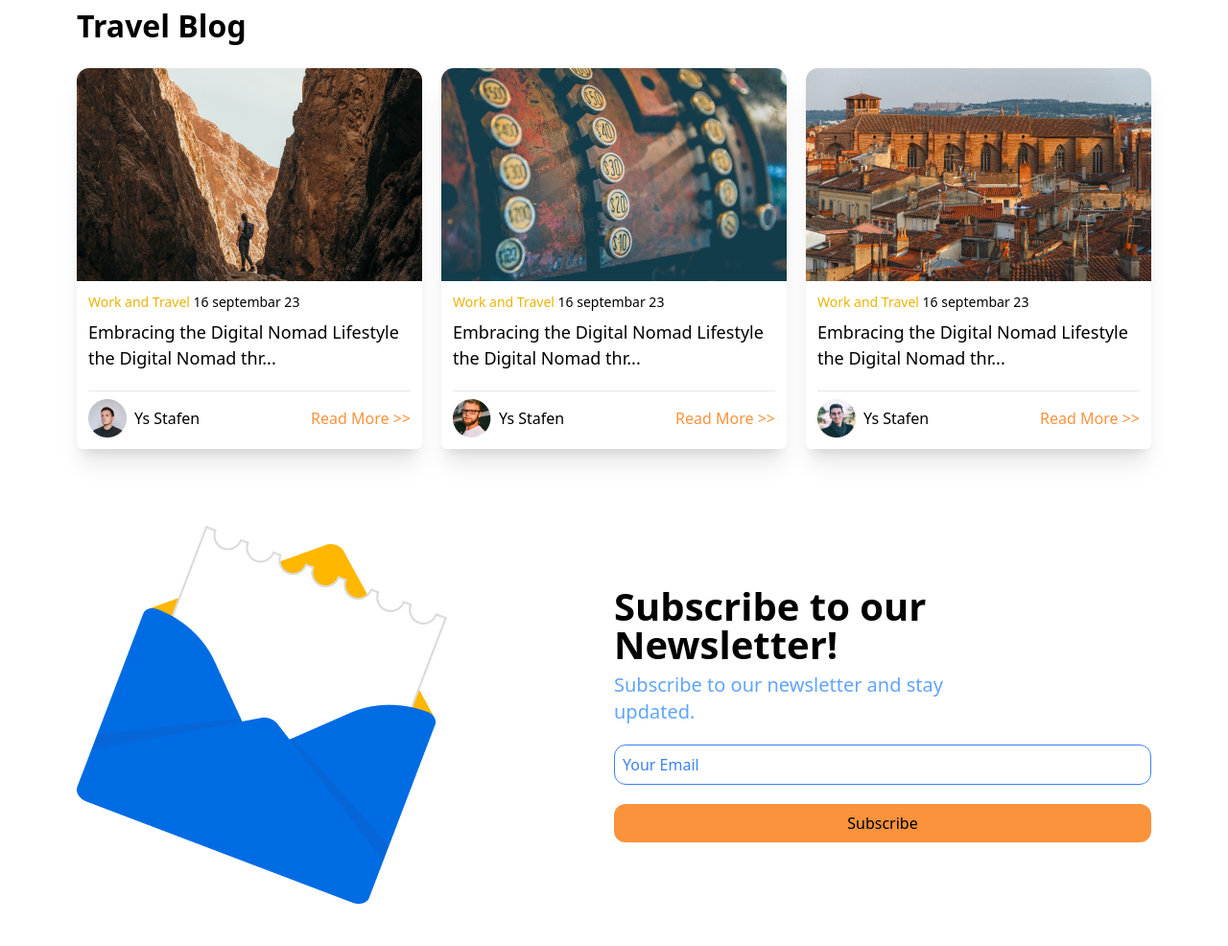
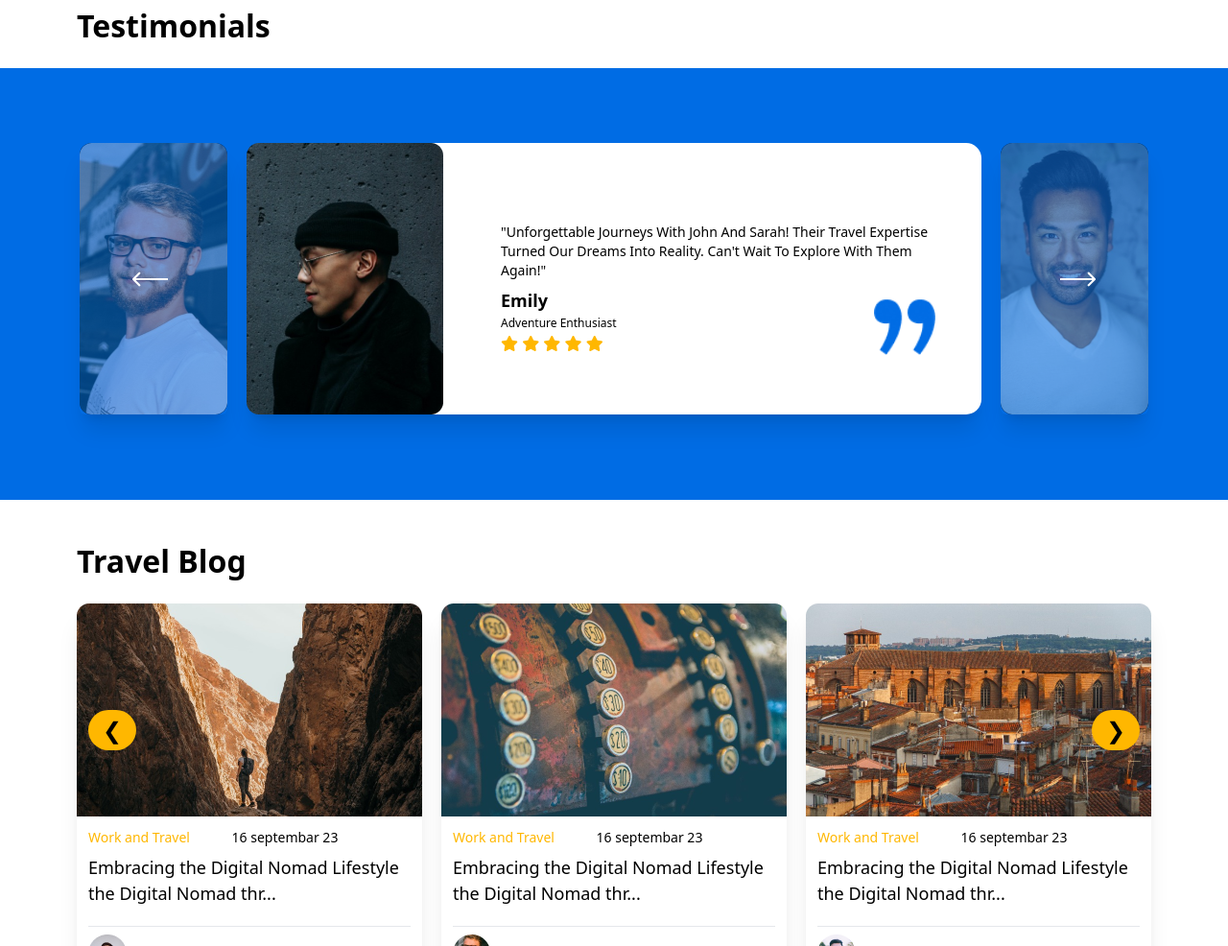
Before and after one commit to mspsohan/airbook, a plain HTML site: page index.html in a window 1280 px wide. Shown: the part 1814-2800 px from the top of the page at 96% size. Drawn offline with nearby package versions, Linux system fonts and the light colour scheme.

Commit message:
Complete the AirBook  Project

```diff
--- a/index.html
+++ b/index.html
@@ -35,7 +35,7 @@
 				</ul>
 				<div class="hidden md:block">
 					<button class="text-xl font-medium py-2 px-5 rounded-md bg-blue-600 hover:bg-blue-800 text-white">
-						Login
+						Sign in
 					</button>
 				</div>
 			</nav>
@@ -136,21 +136,21 @@
 					<img src="./assets/Thumbnail/thumbnail_1.png" alt="" class="w-full">
 					<h3 class="text-[18px] font-medium mt-2 mb-5">Stopover Opprotunity in istanbul With Turkis Airlines</h3>
 					<div class="flex justify-center mb-2">
-						<button class="px-10 py-2 bg-orange-400 hover:bg-orange-500  rounded-2xl">View More</button>
+						<button class="px-10 py-2 bg-[#FFB700] hover:bg-orange-500  rounded-2xl">View More</button>
 					</div>
 				</div>
 				<div class="shadow-xl hover:shadow-2xl p-2 rounded-md">
 					<img src="./assets/Thumbnail/thumbnail_2.png" alt="" class="w-full">
 					<h3 class="text-[18px] font-medium mt-2 mb-5">Stopover Opprotunity in istanbul With Turkis Airlines</h3>
 					<div class="flex justify-center mb-2">
-						<button class="px-10 py-2 bg-orange-400 hover:bg-orange-500  rounded-2xl">View More</button>
+						<button class="px-10 py-2 bg-[#FFB700] hover:bg-orange-500  rounded-2xl">View More</button>
 					</div>
 				</div>
 				<div class="shadow-xl hover:shadow-2xl p-2 rounded-md">
 					<img src="./assets/Thumbnail/thumbnail_3.png" alt="" class="w-full">
 					<h3 class="text-[18px] font-medium mt-2 mb-5">Stopover Opprotunity in istanbul With Turkis Airlines</h3>
 					<div class="flex justify-center mb-2">
-						<button class="px-10 py-2 bg-orange-400 hover:bg-orange-500  rounded-2xl">View More</button>
+						<button class="px-10 py-2 bg-[#FFB700] hover:bg-orange-500  rounded-2xl">View More</button>
 					</div>
 				</div>
 			</div>
@@ -293,63 +293,57 @@
 	</section>
 
 	<!-- Testimonial section -->
-	<!-- <section class="">
+	<section class="">
 		<div class="my-5 max-w-[1120px] mx-auto">
 			<h2 class="text-[32px] font-semibold">Testimonials</h2>
 		</div>
 		<div class=" bg-[#006CE4] h-[450px]">
 			<div class="flex justify-center items-center">
 				<div class="max-w-[1120px] mx-auto flex items-center justify-center w-full">
-					<div class="flex gap-5 justify-center items-center mt-[7%]">
+					<div class="flex gap-5 justify-center items-center mt-[7%] relative">
 						<div class=" flex items-center gap-3 shadow-xl hover:shadow-2xl rounded-md ">
-							<img src="./assets/testimonial/person1.png" alt="" class="w-[154px]">
+							<img src="./assets/testimonial/person1.png" alt=""
+								class="w-[154px] bg-black opacity-45 rounded-xl">
 						</div>
 						<div
-							class="w-full max-w-[766px] flex items-center gap-3 shadow-xl hover:shadow-2xl rounded-2xl bg-white">
-							<img src="./assets/testimonial/person2.png" alt="" class="">
-							<div class=" mb-2">
-								<p class="text-[12px]">"Unforgettable journeys with John and Sarah! Their travel expertise
-									turned
-									our dreams into reality. Can't wait to
-									explore with them again!"</p>
-								<h3 class="text-[16px] text-blue-500 font-medium mt-px leading-5 mb-5">
-									UpTo 14% Discount on The Base Fare Of Domestice Flite
-								</h3>
+							class="w-full max-w-[766px]  flex flex-col md:flex-row items-center gap-3 shadow-xl hover:shadow-2xl rounded-2xl bg-white">
+							<img src="./assets/testimonial/person2.png" alt=""
+								class="w-full md:w-auto max-h-48 md:max-h-max object-cover ">
+							<div class="mt-5 mx-5 lg:mx-12 relative">
+								<p class="text-sm">"Unforgettable Journeys With John And Sarah! Their Travel Expertise Turned
+									Our Dreams Into
+									Reality. Can't Wait To Explore With Them Again!"</p>
+								<p class="text-[18px] mt-2 font-semibold">Emily</p>
+								<p class="text-[12px] mt-px">Adventure Enthusiast</p>
+								<div class="text-[#FFB700]">
+									<i class="fa-solid fa-star"></i>
+									<i class="fa-solid fa-star"></i>
+									<i class="fa-solid fa-star"></i>
+									<i class="fa-solid fa-star"></i>
+									<i class="fa-solid fa-star"></i>
+								</div>
+								<img src="./assets/Logo/quote.png " alt="" class="absolute right-0 bottom-0 w-10 md:w-16">
 							</div>
 						</div>
 						<div class=" flex items-center gap-3 shadow-xl hover:shadow-2xl rounded-md ">
-							<img src="./assets/testimonial/person3.png" alt="" class="w-[154px]">
+							<img src="./assets/testimonial/person3.png" alt=""
+								class="w-[154px] bg-black opacity-45 rounded-xl">
+						</div>
+						<!-- navigation button -->
+						<div
+							class="absolute hidden lg:flex z-20 justify-between transform -translate-y-1/2 left-10 right-10 top-1/2">
+							<a href="#" class="px-[15px] py-[5px] text-2xl rounded-full text-white">
+								<img src="./assets/Logo/Arrow_left.png" alt="">
+							</a>
+							<a href="#" class="px-[15px] py-[5px] text-2xl rounded-full text-white">
+								<img src="./assets/Logo/Arrow_right.png" alt="">
+							</a>
 						</div>
 					</div>
 				</div>
 			</div>
 		</div>
-	</section> -->
-
-	<!-- <div class="relative" style="height: 283px;">
-		<div class="carousel carousel-center rounded-box">
-			<div class="carousel-item">
-				<img src="https://source.unsplash.com/random/1113x283" class="rounded-box">
-			</div>
-			<div class="carousel-item">
-				<img src="https://source.unsplash.com/random/1113x283" class="rounded-box">
-			</div>
-			<div class="carousel-item">
-				<img src="https://source.unsplash.com/random/1113x283" class="rounded-box">
-			</div>
-		</div>
-		<div class="absolute flex justify-center transform -translate-y-1/2 left-5 right-5 top-1/2">
-			<a href="#" class="btn btn-circle btn-outline">❮</a>
-			<a href="#" class="btn btn-circle btn-outline">❯</a>
-		</div>
-	</div>
-
-	<div class="text-center mt-5">
-		<p class="text-2xl">"Unforgettable Journeys With John And Sarah! Their Travel Expertise Turned Our Dreams Into
-			Reality. Can't Wait To Explore With Them Again!"</p>
-		<p class="text-xl mt-2">Emily</p>
-		<p class="text-lg mt-2">Adventure Enthusiast</p>
-	</div> -->
+	</section>
 
 	<!-- Travel Blog section -->
 	<section class="max-w-[1120px] mx-auto p-5 xl:p-0 my-10">
@@ -357,12 +351,12 @@
 			<h2 class="text-[32px] font-semibold">Travel Blog</h2>
 		</div>
 		<div>
-			<div class="grid grid-cols-1 md:grid-cols-2 lg:grid-cols-3 gap-5">
+			<div class="grid grid-cols-1 md:grid-cols-2 lg:grid-cols-3 gap-5 relative">
 				<!-- 1st card -->
 				<div class="shadow-xl hover:shadow-2xl rounded-md hover:cursor-pointer">
 					<img src="./assets/Thumbnail/thumbnail_4.png" alt="" class=" w-full">
 					<div class="p-3">
-						<p class="text-yellow-500 mr-6 text-sm">Work and Travel <span class=" text-black">16 septembar
+						<p class="text-[#FFB700] mr-10 text-sm">Work and Travel <span class="ml-10 text-black">16 septembar
 								23</span>
 						</p>
 						<h3 class="text-[18px] font-medium mt-2 mb-5">Embracing the Digital Nomad Lifestyle the Digital Nomad
@@ -373,7 +367,7 @@
 								<img src="./assets/blog/author_1.png" alt="">
 								<p>Ys Stafen</p>
 							</div>
-							<button class="text-orange-400 hover:text-orange-500">Read More >> </button>
+							<button class="text-[#FFB700] hover:text-orange-500">Read More >> </button>
 						</div>
 					</div>
 				</div>
@@ -381,7 +375,7 @@
 				<div class="shadow-xl hover:shadow-2xl rounded-md hover:cursor-pointer">
 					<img src="./assets/Thumbnail/thumbnail_5.png" alt="" class=" w-full">
 					<div class="p-3">
-						<p class="text-yellow-500 mr-6 text-sm">Work and Travel <span class=" text-black">16 septembar
+						<p class="text-[#FFB700] mr-10 text-sm">Work and Travel <span class="ml-10 text-black">16 septembar
 								23</span>
 						</p>
 						<h3 class="text-[18px] font-medium mt-2 mb-5">Embracing the Digital Nomad Lifestyle the Digital Nomad
@@ -390,9 +384,9 @@
 						<div class="flex justify-between">
 							<div class="flex items-center gap-2">
 								<img src="./assets/blog/author_2.png" alt="">
-								<p>Ys Stafen</p>
+								<p>Aria Montague</p>
 							</div>
-							<button class="text-orange-400 hover:text-orange-500">Read More >> </button>
+							<button class="text-[#FFB700] hover:text-orange-500">Read More >> </button>
 						</div>
 					</div>
 				</div>
@@ -400,7 +394,7 @@
 				<div class="shadow-xl hover:shadow-2xl rounded-md">
 					<img src="./assets/Thumbnail/thumbnail_6.png" alt="" class="hover:cursor-pointer w-full">
 					<div class="p-3">
-						<p class="text-yellow-500 mr-6 text-sm">Work and Travel <span class=" text-black">16 septembar
+						<p class="text-[#FFB700] mr-10 text-sm">Work and Travel <span class="ml-10 text-black">16 septembar
 								23</span>
 						</p>
 						<h3 class="text-[18px] font-medium mt-2 mb-5 hover:cursor-pointer">Embracing the Digital Nomad
@@ -410,11 +404,16 @@
 						<div class="flex justify-between">
 							<div class="flex items-center gap-2">
 								<img src="./assets/blog/author_3.png" alt="">
-								<p>Ys Stafen</p>
+								<p>Elara Thorne</p>
 							</div>
-							<button class="text-orange-400 hover:text-orange-500">Read More >> </button>
+							<button class="text-[#FFB700] hover:text-orange-500">Read More >> </button>
 						</div>
 					</div>
+				</div>
+				<!-- navigation button -->
+				<div class="absolute hidden lg:flex z-20 justify-between transform -translate-y-1/2 left-3 right-3 top-1/3">
+					<a href="#" class="px-[15px] py-[5px] text-2xl rounded-full bg-[#FFB700]">❮</a>
+					<a href="#" class="px-[15px] py-[5px] text-2xl rounded-full bg-[#FFB700]">❯</a>
 				</div>
 			</div>
 		</div>
```
Also changed, not shown: assets/Logo/Arrow_left.png (added), assets/Logo/Arrow_right.png (added), assets/Logo/quote.png (added).
